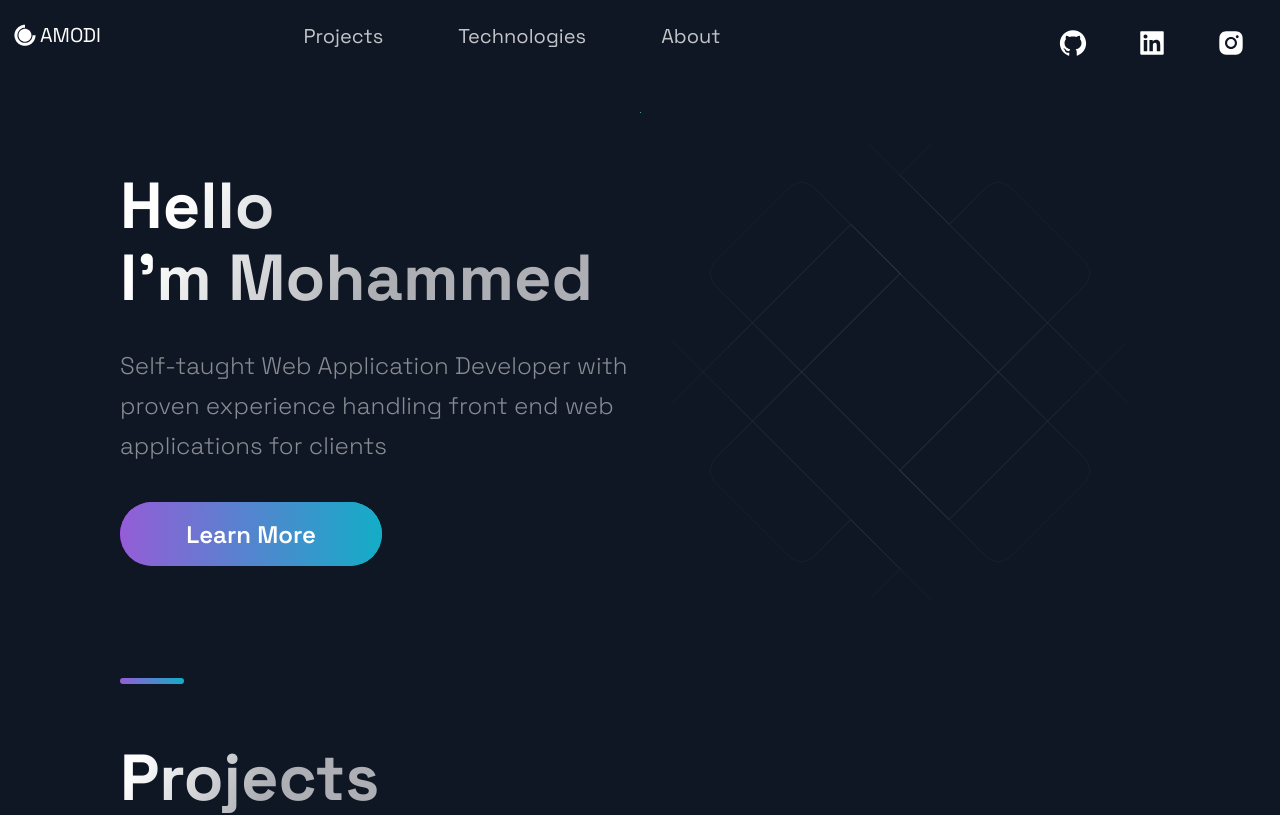
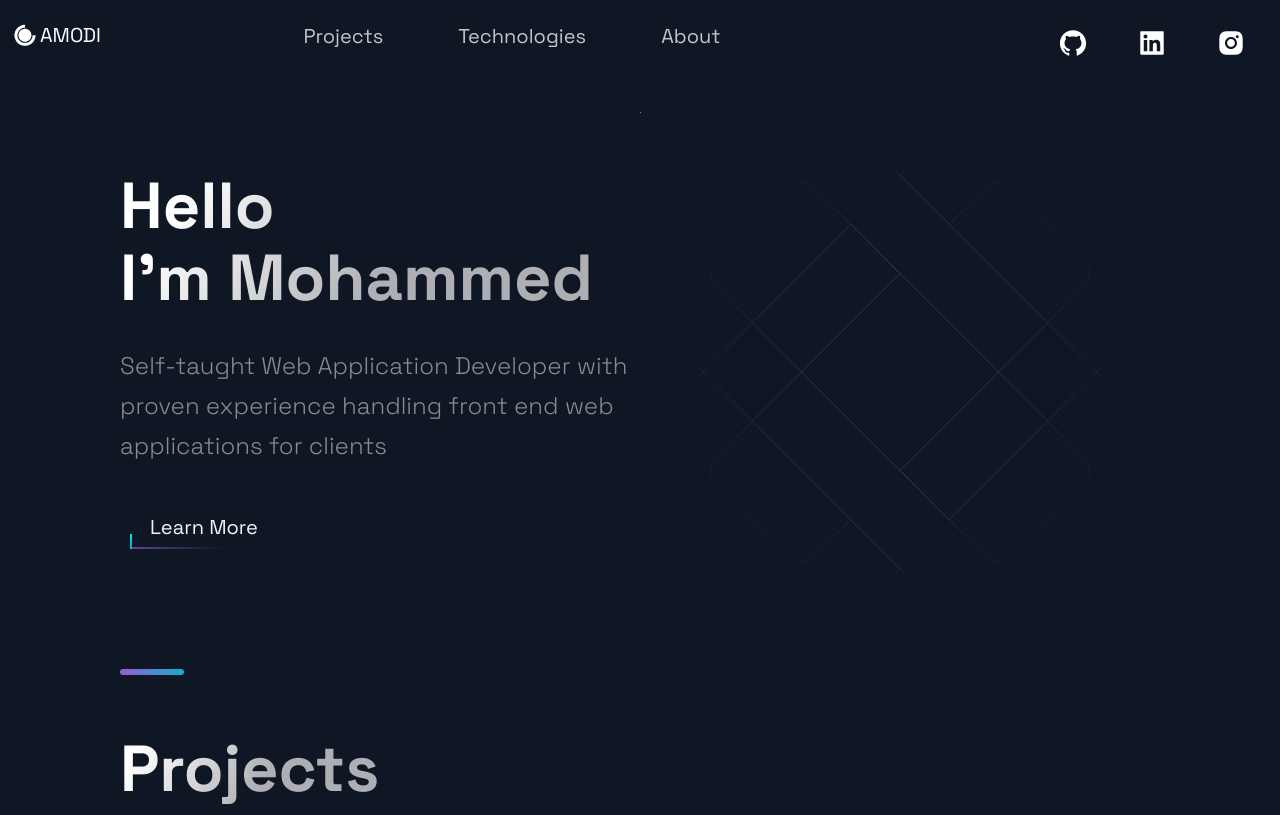
Before and after one commit to Moe-alamodi/portfolio_website, a Next.js app: page / in a window 1280 px wide. Shown: the top 815 px of the page. Built offline with nearby package versions, Linux system fonts and the light colour scheme.

Commit message:
Changed hero button.

```diff
--- a/src/components/Hero/Hero.js
+++ b/src/components/Hero/Hero.js
@@ -6,7 +6,14 @@ import {
   SectionTitle,
 } from "../../styles/GlobalComponents";
 import Button from "../../styles/GlobalComponents/Button";
-import { LeftSection } from "./HeroStyles";
+import {
+  HeroBtn,
+  HeroBtnSpan1,
+  HeroBtnSpan2,
+  HeroBtnSpan3,
+  HeroBtnSpan4,
+  LeftSection,
+} from "./HeroStyles";
 
 const Hero = () => (
   <Section row nopadding>
@@ -19,11 +26,15 @@ const Hero = () => (
         Self-taught Web Application Developer with proven experience handling
         front end web applications for clients
       </SectionText>
-      <Button
+      <HeroBtn
         onClick={() => (window.location = "https://github.com/Moe-alamodi")}
       >
+        <HeroBtnSpan1 />
+        <HeroBtnSpan2 />
+        <HeroBtnSpan3 />
+        <HeroBtnSpan4 />
         Learn More
-      </Button>
+      </HeroBtn>
     </LeftSection>
   </Section>
 );
--- a/src/components/Hero/HeroStyles.js
+++ b/src/components/Hero/HeroStyles.js
@@ -18,68 +18,166 @@ export const LeftSection = styled.div`
   }
 `;
 export const HeroBtn = styled.a`
-  @property --rotate {
-    syntax: "<angle>";
-    initial-value: 132deg;
-    inherits: false;
+  position: relative;
+  display: inline-block;
+  padding: 10px 20px;
+  font-size: 2rem;
+  text-decoration: none;
+  overflow: hidden;
+  transition: 0.5s;
+  margin-top: 4px;
+  margin-left: 10px;
+  cursor: pointer;
+  &:hover {
+    color: #fff;
+    border-radius: 5px;
+    box-shadow: 0 0 5px #f46737, 0 0 25px #945dd6, 0 0 5px #f46737,
+      0 0 10px #03e9f4;
   }
-  background: #191c29;
-  max-width: 200px;
-  height: 50px;
-  padding: 3px;
-  position: relative;
-  border-radius: 6px;
-  justify-content: center;
-  align-items: center;
-  display: flex;
-  font-size: 2rem;
-  color: #fff;
-  cursor: pointer;
-  &:before {
-    content: "";
-    width: 104%;
-    height: 102%;
-    border-radius: 8px;
-    background-image: linear-gradient(
-      var(--rotate),
-      #5ddcff,
-      #3c67e3 43%,
-      #4e00c2
-    );
-    position: absolute;
-    z-index: -1;
-    top: -1%;
-    left: -2%;
-    animation: spin 2.5s linear infinite;
-  }
-  &:after {
-    position: absolute;
-    content: "";
-    top: calc(var(50px) / 6);
-    left: 0;
-    right: 0;
-    z-index: -1;
-    height: 100%;
-    width: 100%;
-    margin: 0 auto;
-    transform: scale(0.8);
-    filter: blur(calc(var(50px) / 6));
-    background-image: linear-gradient(
-      var(--rotate),
-      #5ddcff,
-      #3c67e3 43%,
-      #4e00c2
-    );
-    opacity: 1;
-    transition: opacity 0.5s;
-    animation: spin 2.5s linear infinite;
-  }
-  @keyframes spin {
+`;
+export const HeroBtnSpan1 = styled.span`
+  position: absolute;
+  display: block;
+  top: 0;
+  left: -100%;
+  width: 100%;
+  height: 2px;
+  background: linear-gradient(90deg, transparent, #f46737);
+  animation: btn-anim1 1s linear infinite;
+  @keyframes btn-anim1 {
     0% {
-      --rotate: 0deg;
+      left: -100%;
     }
+    50%,
     100% {
-      --rotate: 360deg;
+      left: 100%;
     }
   }
 `;
+export const HeroBtnSpan2 = styled.span`
+  position: absolute;
+  display: block;
+  top: -100%;
+  right: 0;
+  width: 2px;
+  height: 100%;
+  background: linear-gradient(180deg, transparent, #03e9f4);
+  animation: btn-anim2 1s linear infinite;
+  animation-delay: 0.25s;
+  @keyframes btn-anim2 {
+    0% {
+      top: -100%;
+    }
+    50%,
+    100% {
+      top: 100%;
+    }
+  }
+`;
+
+export const HeroBtnSpan3 = styled.span`
+  position: absolute;
+  display: block;
+  bottom: 0;
+  right: -100%;
+  width: 100%;
+  height: 2px;
+  background: linear-gradient(270deg, transparent, #945dd6);
+  animation: btn-anim3 1s linear infinite;
+  animation-delay: 0.5s;
+  @keyframes btn-anim3 {
+    0% {
+      right: -100%;
+    }
+    50%,
+    100% {
+      right: 100%;
+    }
+  }
+`;
+export const HeroBtnSpan4 = styled.span`
+  position: absolute;
+  display: block;
+  bottom: -100%;
+  left: 0;
+  width: 2px;
+  height: 100%;
+  background: linear-gradient(360deg, transparent, #03e9f4);
+  animation: btn-anim4 1s linear infinite;
+  animation-delay: 0.75s;
+  @keyframes btn-anim4 {
+    0% {
+      bottom: -100%;
+    }
+    50%,
+    100% {
+      bottom: 100%;
+    }
+  }
+`;
+// export const HeroBtn = styled.a`
+//   @property --rotate {
+//     syntax: "<angle>";
+//     initial-value: 132deg;
+//     inherits: false;
+//   }
+//   background: #191c29;
+//   max-width: 200px;
+//   height: 50px;
+//   padding: 3px;
+//   position: relative;
+//   border-radius: 6px;
+//   justify-content: center;
+//   align-items: center;
+//   display: flex;
+//   font-size: 2rem;
+//   color: #fff;
+//   cursor: pointer;
+//   &:before {
+//     content: "";
+//     width: 104%;
+//     height: 102%;
+//     border-radius: 8px;
+//     background-image: linear-gradient(
+//       var(--rotate),
+//       #5ddcff,
+//       #3c67e3 43%,
+//       #4e00c2
+//     );
+//     position: absolute;
+//     z-index: -1;
+//     top: -1%;
+//     left: -2%;
+//     animation: spin 2.5s linear infinite;
+//   }
+//   &:after {
+//     position: absolute;
+//     content: "";
+//     top: calc(var(50px) / 6);
+//     left: 0;
+//     right: 0;
+//     z-index: -1;
+//     height: 100%;
+//     width: 100%;
+//     margin: 0 auto;
+//     transform: scale(0.8);
+//     filter: blur(calc(var(50px) / 6));
+//     background-image: linear-gradient(
+//       var(--rotate),
+//       #5ddcff,
+//       #3c67e3 43%,
+//       #4e00c2
+//     );
+//     opacity: 1;
+//     transition: opacity 0.5s;
+//     animation: spin 2.5s linear infinite;
+//   }
+//   @keyframes spin {
+//     0% {
+//       --rotate: 0deg;
+//     }
+//     100% {
+//       --rotate: 360deg;
+//     }
+//   }
+// `;
```
